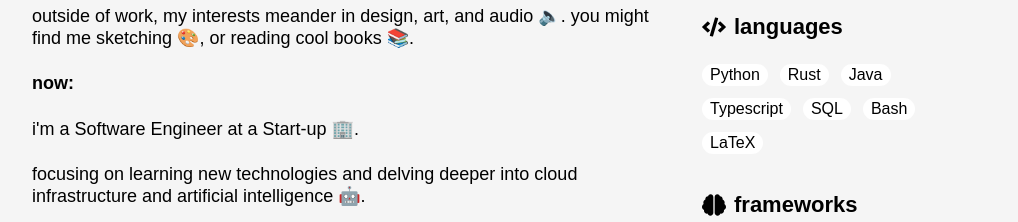
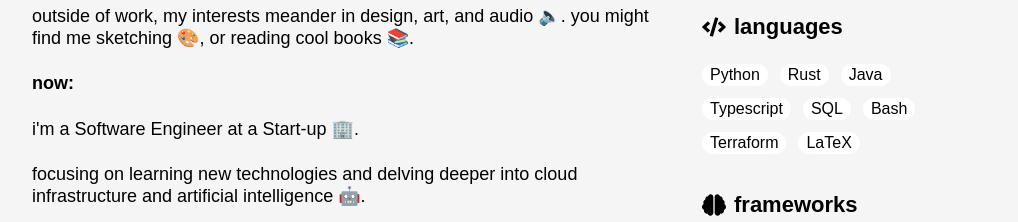
Before and after one commit to ngoiyaeric/ngoiyaeric.github.io, a Next.js app: page / in a window 1280 px wide. Shown: the part 1100-1322 px from the top of the page, without its empty margins (159-1177 px from the left). Built offline with nearby package versions, Linux system fonts and the light colour scheme; a web font is replaced by a local one.

Commit message:
Update Stats.tsx

```diff
--- a/components/home/about/Stats.tsx
+++ b/components/home/about/Stats.tsx
@@ -22,6 +22,7 @@ export const Stats = () => {
             <span className="chip">Typescript</span>
             <span className="chip">SQL</span>
             <span className="chip">Bash</span>
+            <span className="chip">Terraform</span>
             <span className="chip">LaTeX</span>
           </div>
         </div>
```
